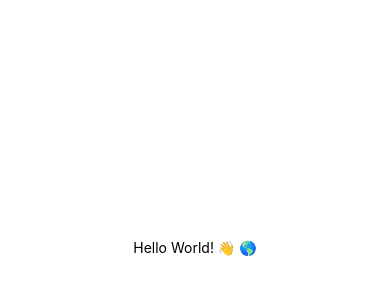
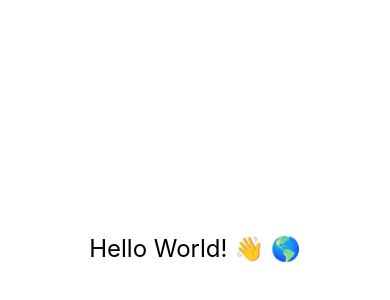
Before and after one commit to zearkiatos/hello-react-native-app, a React Native app: screen / in a window 390 px wide. Shown: the part 174-474 px from the top of the page. Built offline with nearby package versions, Linux system fonts and the light colour scheme.

Commit message:
Text component

```diff
--- a/src/components/Greeting/index.js
+++ b/src/components/Greeting/index.js
@@ -4,9 +4,9 @@ const Greeting = (props) => {
     const [text, setText] = useState(props.text);
     const updateText = () => {
         setText('Bye World! 👋 🌎')
-    }
+    };
     return (<div>
-        <Text onPress={updateText}>{text}</Text>
+        <Text style={{fontSize: 24}} onPress={updateText}>{text}</Text>
     </div>)
 };
 
```
